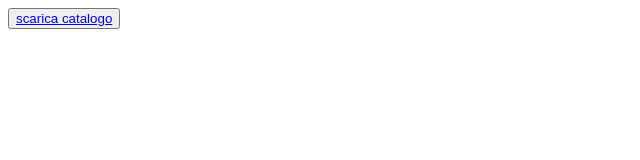
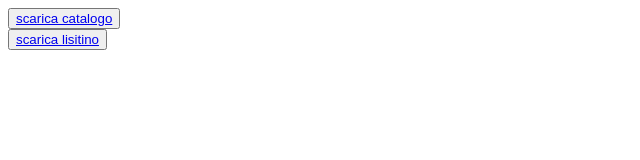
Before and after one commit to Nino-Chimento/catalogo-gioni, a plain HTML site: page index.html in a window 1280 px wide. Shown: the whole page, without its empty margins (0-640 px from the left). Drawn offline with Linux system fonts and the light colour scheme.

Commit message:
add first commit

```diff
--- a/index.html
+++ b/index.html
@@ -7,6 +7,7 @@
     <title>Document</title>
   </head>
   <body>
+    <div>
       <button>
         <a
           href="catalogo/gioni.pdf"
@@ -17,5 +18,18 @@
           scarica catalogo
         </a>
       </button>
+    </div>
+    <div>
+      <button>
+        <a
+          href="catalogo/lisitino.ods"
+          rel="noopener noreferrer"
+          target="_blank"
+          download
+        >
+          scarica lisitino
+        </a>
+      </button>
+    </div>
   </body>
 </html>
```
Also changed, not shown: 1 other file. Lines whose indentation alone changed are shown as unchanged.
